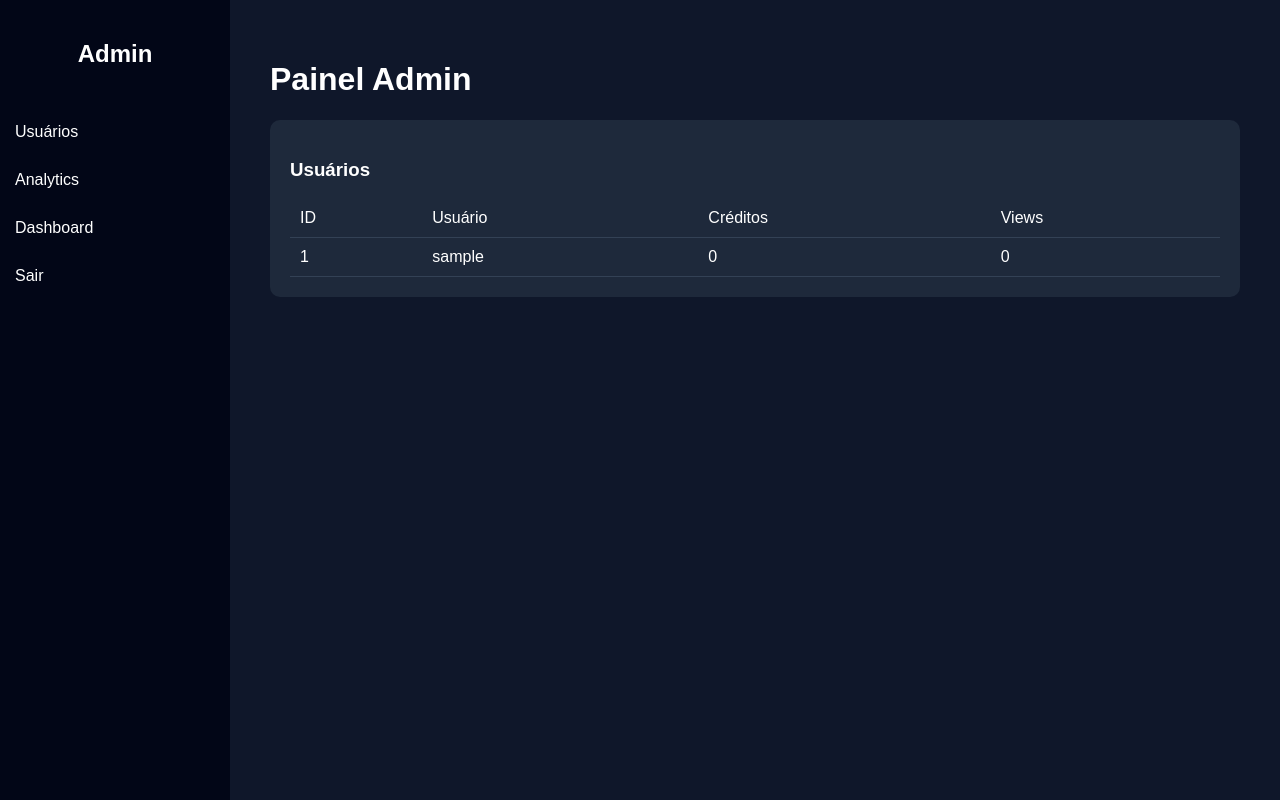
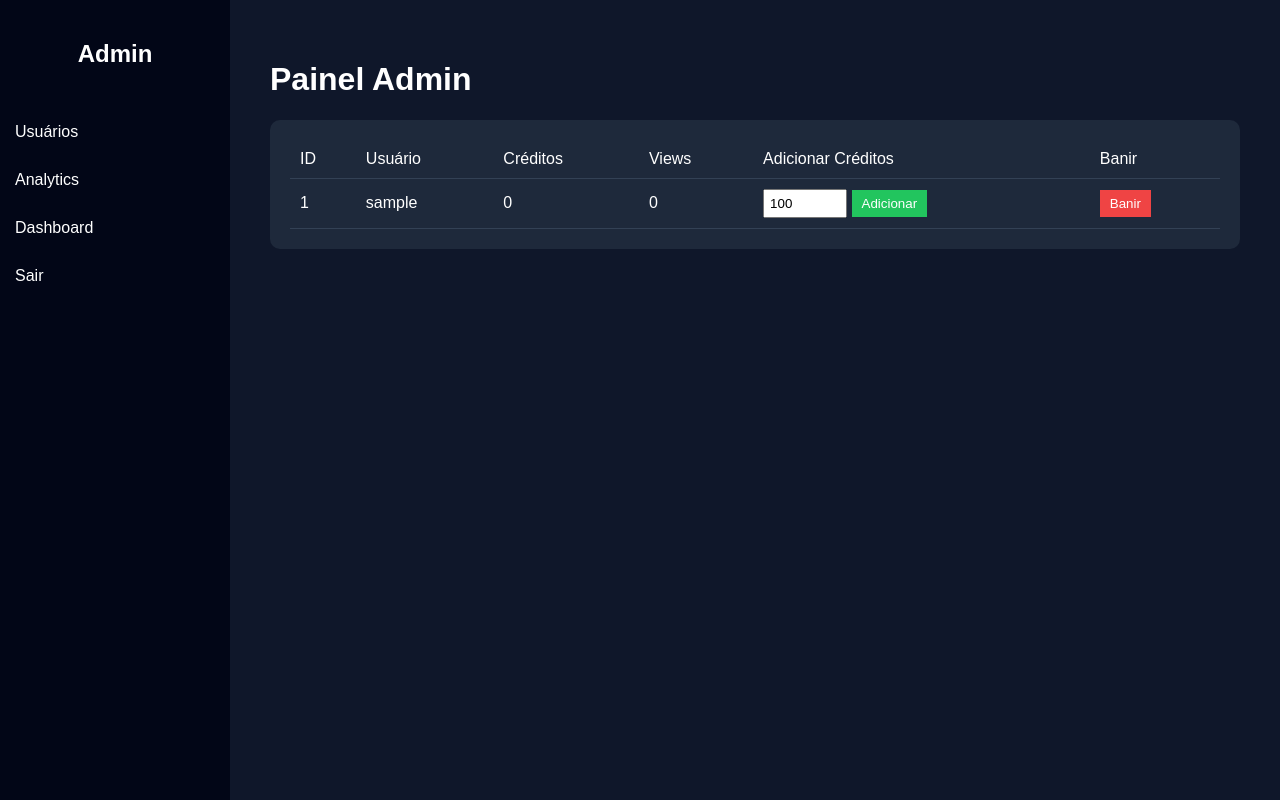
Before and after one commit to wagnermarzzo/traffic-exchange, a Flask app: page /admin in a window 1280 px wide. Run offline with Flask 3, Linux system fonts and the light colour scheme; the visitor is signed in with stand-in values (Sample User, id 1); data comes from the database, SQL or seed files in the repository.

Commit message:
Update admin.html

```diff
--- a/templates/admin.html
+++ b/templates/admin.html
@@ -15,64 +15,64 @@ color:white;
 }
 
 .sidebar{
-
 width:230px;
 height:100vh;
 background:#020617;
 position:fixed;
-
 }
 
 .sidebar h2{
-
 text-align:center;
 padding:20px;
-
 }
 
 .sidebar a{
-
 display:block;
 padding:15px;
 color:white;
 text-decoration:none;
-
 }
 
 .sidebar a:hover{
-
 background:#1e293b;
-
 }
 
 .main{
-
 margin-left:230px;
 padding:40px;
-
 }
 
 .card{
-
 background:#1e293b;
 padding:20px;
 border-radius:10px;
-margin-bottom:20px;
-
 }
 
 table{
-
 width:100%;
 border-collapse:collapse;
-
 }
 
 td{
-
 padding:10px;
 border-bottom:1px solid #334155;
+}
 
+input{
+width:70px;
+padding:5px;
+}
+
+button{
+background:#22c55e;
+border:none;
+padding:6px 10px;
+color:white;
+cursor:pointer;
+}
+
+.ban{
+background:#ef4444;
 }
 
 </style>
@@ -101,8 +101,6 @@ border-bottom:1px solid #334155;
 
 <div class="card">
 
-<h3>Usuários</h3>
-
 <table>
 
 <tr>
@@ -111,6 +109,8 @@ border-bottom:1px solid #334155;
 <td>Usuário</td>
 <td>Créditos</td>
 <td>Views</td>
+<td>Adicionar Créditos</td>
+<td>Banir</td>
 
 </tr>
 
@@ -119,9 +119,34 @@ border-bottom:1px solid #334155;
 <tr>
 
 <td>{{u[0]}}</td>
+
 <td>{{u[1]}}</td>
+
 <td>{{u[3]}}</td>
+
 <td>{{u[4]}}</td>
+
+<td>
+
+<form action="/admin/addcredits/{{u[0]}}" method="post">
+
+<input name="amount" value="100">
+
+<button>Adicionar</button>
+
+</form>
+
+</td>
+
+<td>
+
+<a href="/admin/ban/{{u[0]}}">
+
+<button class="ban">Banir</button>
+
+</a>
+
+</td>
 
 </tr>
 
@@ -135,4 +160,4 @@ border-bottom:1px solid #334155;
 
 </body>
 
-  </html>
+</html>
```
